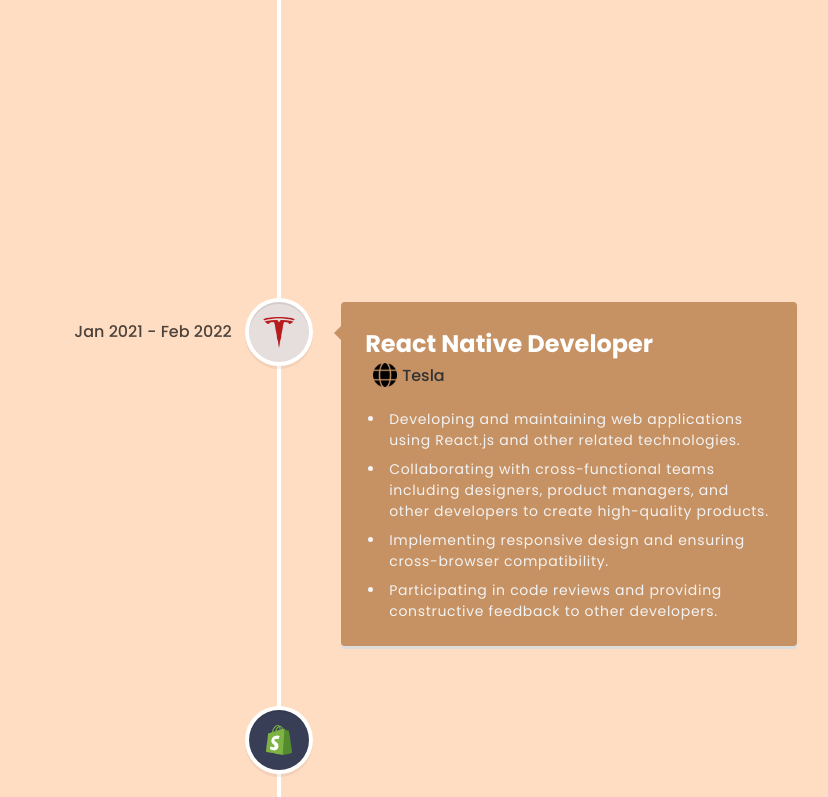
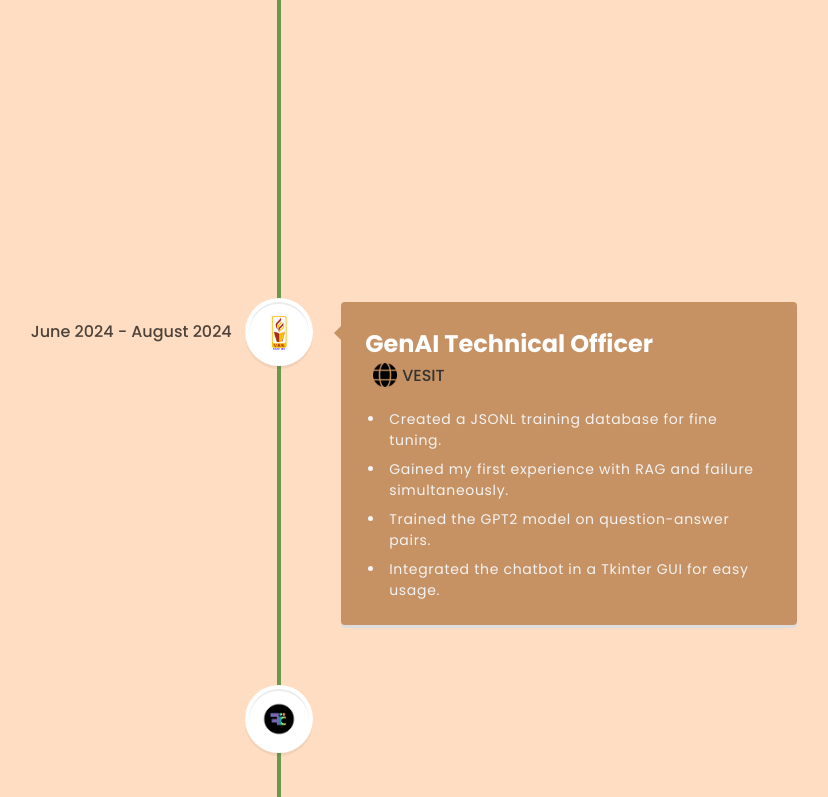
Before and after one commit to kashewknutt/3dportfolio, a React (Vite) app: page / in a window 1280 px wide. Shown: the part 2000-2797 px from the top of the page, without its empty margins (361-1189 px from the left). Built offline with nearby package versions, Linux system fonts and the light colour scheme.

Commit message:
experience complete

```diff
--- a/src/assets/index.js
+++ b/src/assets/index.js
@@ -32,6 +32,8 @@
 import tesla from "./company/tesla.png";
 
 import lawfulllamaslogo from "./lawfulllamaslogo.png";
+import vesit from "./vesit.png";
+import firstcontact from "./firstcontact.png";
 
 import carrent from "./carrent.png";
 import jobit from "./jobit.png";
@@ -66,6 +68,8 @@
   meta,
   shopify,
   lawfulllamaslogo,
+  vesit,
+  firstcontact,
   starbucks,
   tesla,
   carrent,
--- a/src/components/Experience.jsx
+++ b/src/components/Experience.jsx
@@ -23,7 +23,7 @@
       }}
       contentArrowStyle={{ borderRight: "7px solid  #c69163" }}
       date={experience.date}
-      iconStyle={{ background: experience.iconBg }}
+      iconStyle={{ background: experience.iconBg}}
       icon={
         <div className='flex justify-center items-center w-full h-full'>
           <img
@@ -83,7 +83,7 @@
       </motion.div>
 
       <div className='mt-20 flex flex-col'>
-        <VerticalTimeline>
+        <VerticalTimeline lineColor="#6a994e">
           {experiences.map((experience, index) => (
             <ExperienceCard
               key={`experience-${index}`}
--- a/src/constants/index.js
+++ b/src/constants/index.js
@@ -21,6 +21,8 @@
     docker,
     meta,
     lawfulllamaslogo,
+    vesit,
+    firstcontact,
     starbucks,
 
     tesla,
@@ -140,45 +142,31 @@
       ],
     },
     {
-      title: "React Native Developer",
-      company_name: "Tesla",
-      icon: tesla,
-      link: "",
-      iconBg: "#E6DEDD",
-      date: "Jan 2021 - Feb 2022",
+      title: "GenAI Technical Officer",
+      company_name: "VESIT",
+      icon: vesit,
+      link: "https://github.com/kashewknutt/VESITCourseGPT",
+      iconBg: "#fff",
+      date: "June 2024 - August 2024",
       points: [
-        "Developing and maintaining web applications using React.js and other related technologies.",
-        "Collaborating with cross-functional teams including designers, product managers, and other developers to create high-quality products.",
-        "Implementing responsive design and ensuring cross-browser compatibility.",
-        "Participating in code reviews and providing constructive feedback to other developers.",
+        "Created a JSONL training database for fine tuning.",
+        "Gained my first experience with RAG and failure simultaneously.",
+        "Trained the GPT2 model on question-answer pairs.",
+        "Integrated the chatbot in a Tkinter GUI for easy usage.",
       ],
     },
     {
-      title: "Web Developer",
-      company_name: "Shopify",
-      icon: shopify,
-      link: "",
-      iconBg: "#383E56",
-      date: "Jan 2022 - Jan 2023",
+      title: "Content Writer",
+      company_name: "First Contact",
+      icon: firstcontact,
+      link: "https://firstcontact.lgbt/",
+      iconBg: "#fff",
+      date: "October 2023 - January 2024",
       points: [
-        "Developing and maintaining web applications using React.js and other related technologies.",
-        "Collaborating with cross-functional teams including designers, product managers, and other developers to create high-quality products.",
-        "Implementing responsive design and ensuring cross-browser compatibility.",
-        "Participating in code reviews and providing constructive feedback to other developers.",
-      ],
-    },
-    {
-      title: "Full stack Developer",
-      company_name: "Meta",
-      icon: meta,
-      link: "",
-      iconBg: "#E6DEDD",
-      date: "Jan 2023 - Present",
-      points: [
-        "Developing and maintaining web applications using React.js and other related technologies.",
-        "Collaborating with cross-functional teams including designers, product managers, and other developers to create high-quality products.",
-        "Implementing responsive design and ensuring cross-browser compatibility.",
-        "Participating in code reviews and providing constructive feedback to other developers.",
+        "Dove in SEO writing content for Quora, Reddit, Stock Exchange, etc.",
+        "Wrote blogs to publish on the official website.",
+        "Explored the working of a business environment for the first time.",
+        "Befriended a considerable number of people in a professional environment while understanding how to communicate effectively. ",
       ],
     },
   ];
```
Also changed, not shown: src/assets/firstcontact.png (added), src/assets/vesit.png (added).
